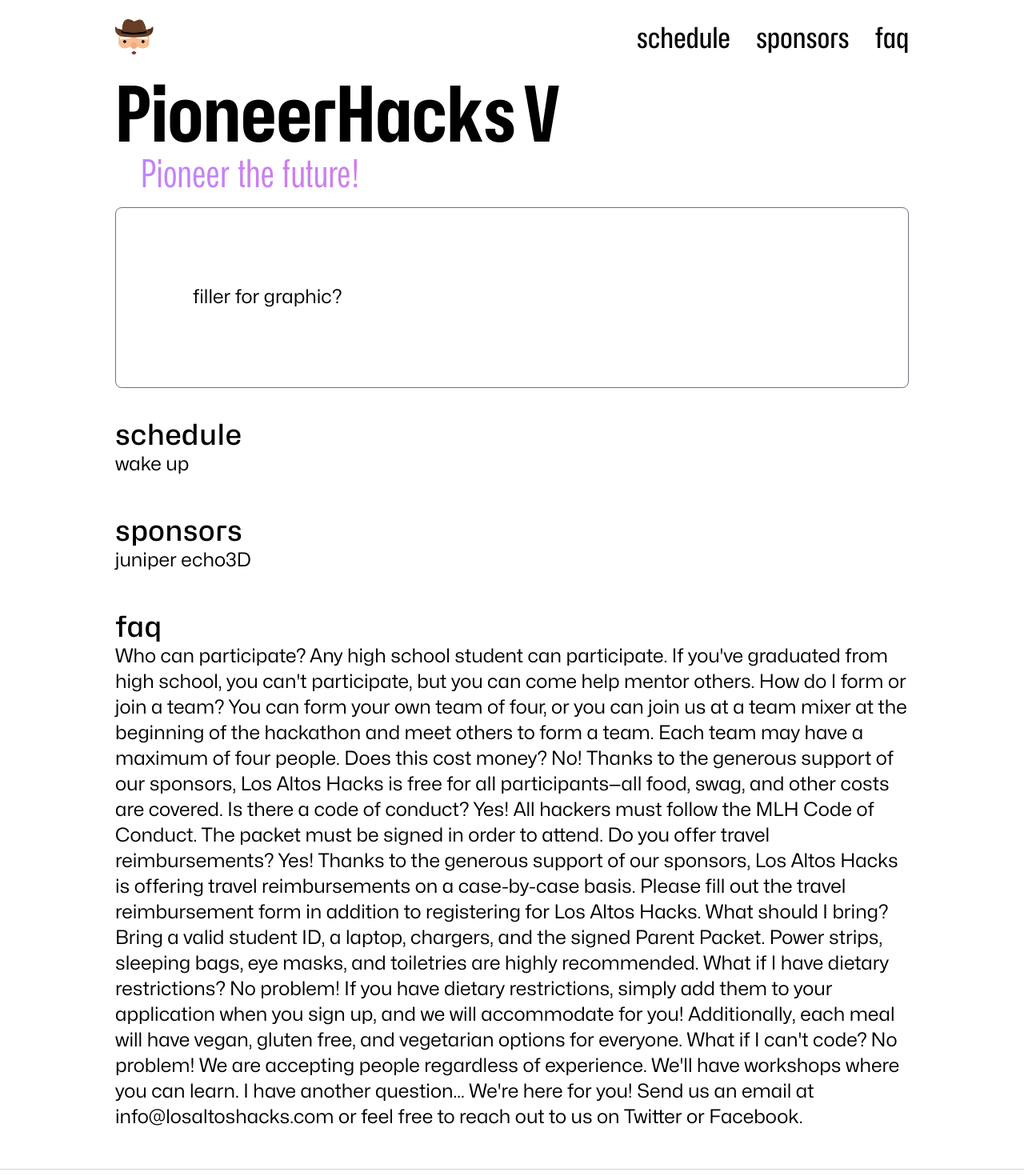
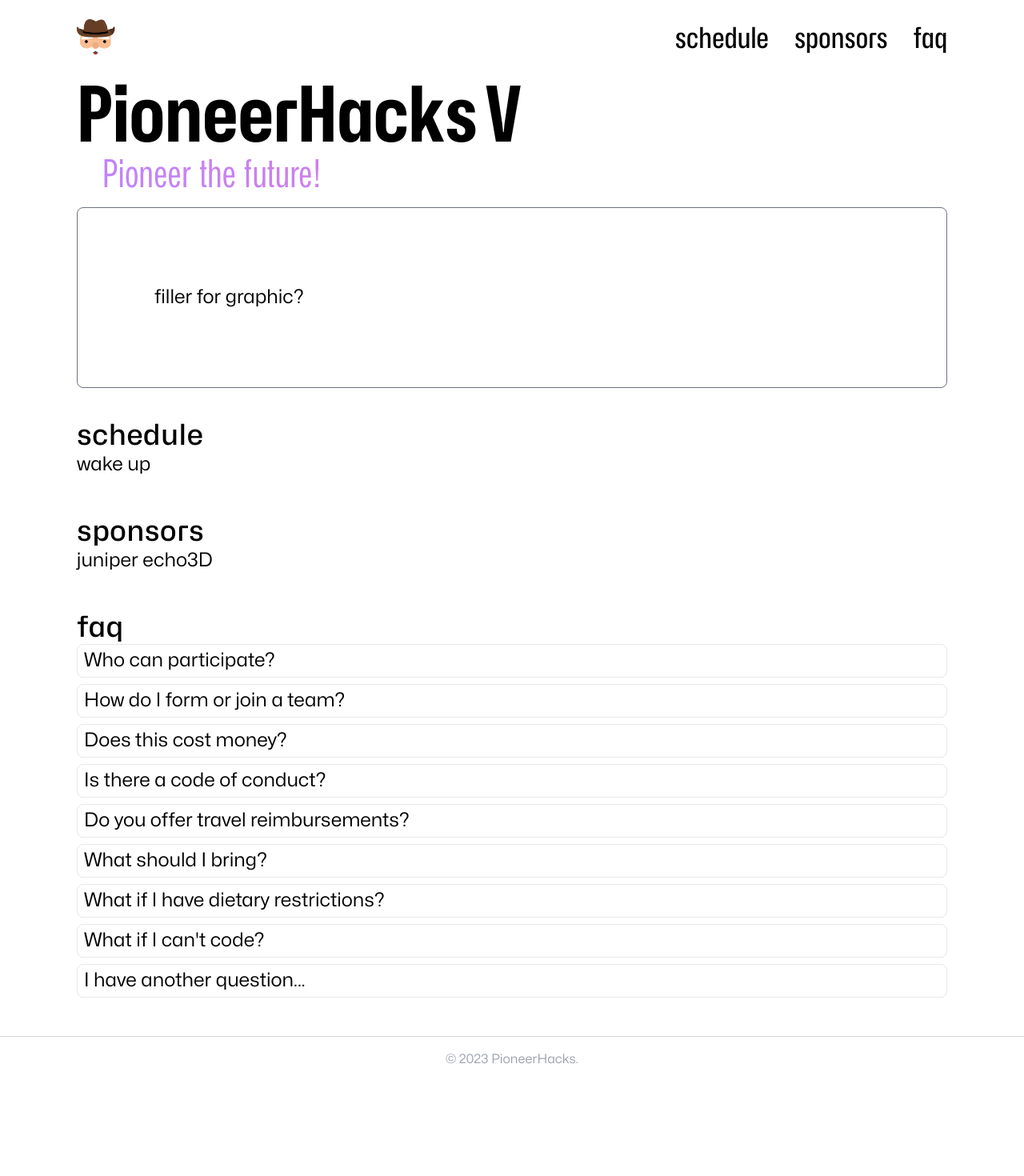
Before and after one commit to tinovationchs/pioneerhacks-website, a SvelteKit app: page / in a window 1280 px wide. Shown: the top 1470 px of the page at 80% size. After the commit the page ends 1352 px from the top, so only its background shows below. Built offline with nearby package versions, Linux system fonts and the light colour scheme.

Commit message:
scaffold faqs, fix width responsiveness, add smooth scroll

```diff
--- a/src/app.css
+++ b/src/app.css
@@ -18,6 +18,12 @@
 @tailwind components;
 @tailwind utilities;
 
+@layer base {
+  html {
+    @apply scroll-smooth;
+  }
+}
+
 @layer utilities {
   .font-condensed {
     font-stretch: condensed;
--- /dev/null
+++ b/src/lib/components/FaqItem.svelte
@@ -0,0 +1,23 @@
+<script lang="ts">
+  export let q: string;
+  export let a: string;
+
+  let isOpen = false;
+</script>
+
+<button
+  class="rounded-lg border px-2 py-1 text-left block w-full"
+  on:click={() => {
+    isOpen = !isOpen;
+  }}>
+
+  <div class="">
+    {q}
+  </div>
+
+  {#if isOpen}
+    <div class="pt-2">
+      {a}
+    </div>
+  {/if}
+</button>
--- /dev/null
+++ b/src/lib/components/FaqSection.svelte
@@ -0,0 +1,33 @@
+<script lang="ts">
+  import FaqItem from "./FaqItem.svelte";
+</script>
+
+<div class="flex flex-col gap-2">
+  <FaqItem
+  q="Who can participate?"
+  a="Any high school student can participate. If you've graduated from high school, you can't participate, but you can come help mentor others." />
+<FaqItem
+  q="How do I form or join a team?"
+  a="You can form your own team of four, or you can join us at a team mixer at the beginning of the hackathon and meet others to form a team. Each team may have a maximum of four people." />
+<FaqItem
+  q="Does this cost money?"
+  a="No! Thanks to the generous support of our sponsors, Los Altos Hacks is free for all participants—all food, swag, and other costs are covered." />
+<FaqItem
+  q="Is there a code of conduct?"
+  a="Yes! All hackers must follow the MLH Code of Conduct. The packet must be signed in order to attend." />
+<FaqItem
+  q="Do you offer travel reimbursements?"
+  a="Yes! Thanks to the generous support of our sponsors, Los Altos Hacks is offering travel reimbursements on a case-by-case basis. Please fill out the travel reimbursement form in addition to registering for Los Altos Hacks." />
+<FaqItem
+  q="What should I bring?"
+  a="Bring a valid student ID, a laptop, chargers, and the signed Parent Packet. Power strips, sleeping bags, eye masks, and toiletries are highly recommended." />
+<FaqItem
+  q="What if I have dietary restrictions?"
+  a="No problem! If you have dietary restrictions, simply add them to your application when you sign up, and we will accommodate for you! Additionally, each meal will have vegan, gluten free, and vegetarian options for everyone." />
+<FaqItem
+  q="What if I can't code?"
+  a="No problem! We are accepting people regardless of experience. We'll have workshops where you can learn." />
+<FaqItem
+  q="I have another question..."
+  a="We're here for you! Send us an email at info@losaltoshacks.com or feel free to reach out to us on Twitter or Facebook." />
+</div>
--- a/src/lib/components/Navbar.svelte
+++ b/src/lib/components/Navbar.svelte
@@ -1,10 +1,11 @@
-<nav class="flex flex-row items-center px-4 sm:px-16 md:px-36 lg:px-42 py-6">
+<nav class="flex flex-row items-center py-6 justify-between">
   <a href="/">
     <img src="/pioneerhead.png" alt="pioneer head" class="w-12" />
   </a>
 
-  <div class="font-condensed ml-auto flex flex-row gap-4 sm:gap-8 font-header text-2xl md:text-4xl font-medium">
-    <a href="#schedule">schedule</a>
+  <div
+    class="font-condensed ml-auto flex flex-row gap-4 font-header text-2xl font-medium sm:gap-8 md:text-4xl">
+    <a href="#schedule" class="scroll-smooth">schedule</a>
     <a href="#sponsors">sponsors</a>
     <a href="#faq">faq</a>
   </div>
--- a/src/lib/components/ScheduleItem.svelte
+++ b/src/lib/components/ScheduleItem.svelte
@@ -2,7 +2,6 @@
   export let times: string;
   export let event: string;
 </script>
-
 
 <div class="flex flex-col">
   <div class="text-sm">
--- a/src/lib/components/SectionFaq.svelte
+++ /dev/null
@@ -1,26 +0,0 @@
-Who can participate?
-Any high school student can participate. If you've graduated from high school, you can't participate, but you can come help mentor others.
-
-How do I form or join a team?
-You can form your own team of four, or you can join us at a team mixer at the beginning of the hackathon and meet others to form a team. Each team may have a maximum of four people.
-
-Does this cost money?
-No! Thanks to the generous support of our sponsors, Los Altos Hacks is free for all participants—all food, swag, and other costs are covered.
-
-Is there a code of conduct?
-Yes! All hackers must follow the MLH Code of Conduct. The packet must be signed in order to attend.
-
-Do you offer travel reimbursements?
-Yes! Thanks to the generous support of our sponsors, Los Altos Hacks is offering travel reimbursements on a case-by-case basis. Please fill out the travel reimbursement form in addition to registering for Los Altos Hacks.
-
-What should I bring?
-Bring a valid student ID, a laptop, chargers, and the signed Parent Packet. Power strips, sleeping bags, eye masks, and toiletries are highly recommended.
-
-What if I have dietary restrictions?
-No problem! If you have dietary restrictions, simply add them to your application when you sign up, and we will accommodate for you! Additionally, each meal will have vegan, gluten free, and vegetarian options for everyone.
-
-What if I can't code?
-No problem! We are accepting people regardless of experience. We'll have workshops where you can learn.
-
-I have another question...
-We're here for you! Send us an email at info@losaltoshacks.com or feel free to reach out to us on Twitter or Facebook.
--- a/src/routes/+layout.svelte
+++ b/src/routes/+layout.svelte
@@ -4,12 +4,14 @@
   import "../app.css";
 </script>
 
-<div class="flex min-h-screen flex-col font-sans text-2xl">
-  <Navbar />
+<div class="flex min-h-screen flex-col font-sans text-2xl items-center">
+  <div class="max-w-[70rem] w-full px-4">
+    <Navbar />
 
-  <div class="px-4 sm:px-16 md:px-36 lg:px-42">
     <slot />
   </div>
 
-  <Footer />
+
 </div>
+
+<Footer />
--- a/src/routes/+page.svelte
+++ b/src/routes/+page.svelte
@@ -1,12 +1,15 @@
-<script>
-  import SectionFaq from "$lib/components/SectionFaq.svelte";
+<script lang="ts">
+  import FaqSection from "$lib/components/FaqSection.svelte";
+</script>
 
-</script>
 <header class="mb-10">
-  <h1 class="font-condensed font-header text-5xl sm:text-7xl md:text-8xl font-bold whitespace-nowrap">PioneerHacks V</h1>
+  <h1
+    class="font-condensed whitespace-nowrap font-header text-5xl font-bold sm:text-7xl md:text-8xl">
+    <span class="">PioneerHacks</span> V
+  </h1>
 
   <h2
-    class="font-condensed mb-4 ml-8 bg-gradient-to-r from-purple-400 to-pink-400 bg-clip-text text-4xl md:text-5xl text-transparent">
+    class="font-condensed mb-4 ml-8 bg-gradient-to-r from-purple-400 to-pink-400 bg-clip-text text-4xl text-transparent md:text-5xl">
     Pioneer the future!
   </h2>
 
@@ -28,6 +31,7 @@
 
   <div id="faq">
     <h2 class="text font-header text-4xl font-medium">faq</h2>
-    <SectionFaq/>
+    <FaqSection />
   </div>
+
 </main>
```
Also changed, not shown: src/routes/+layout.ts (line endings or trailing spaces), 1 other file (tests, documents, lock files or other folders).
